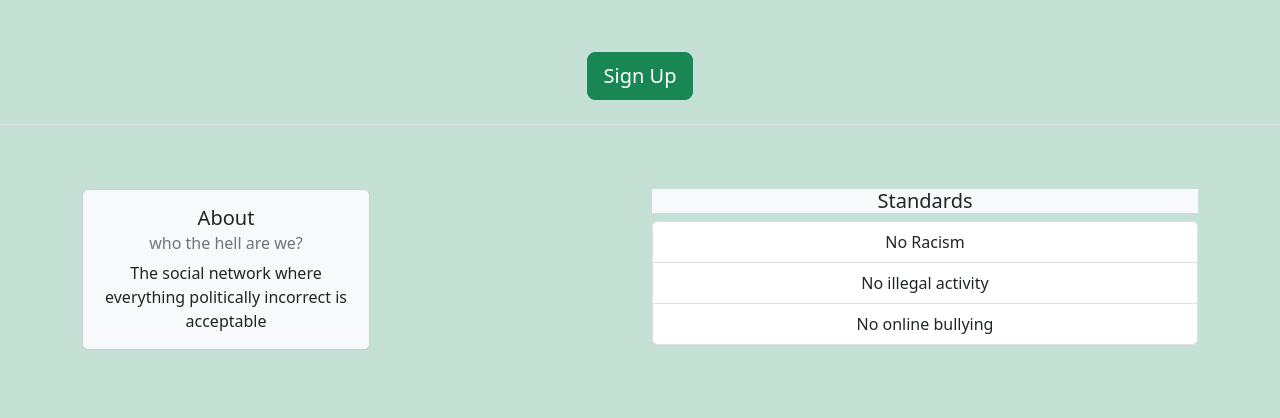
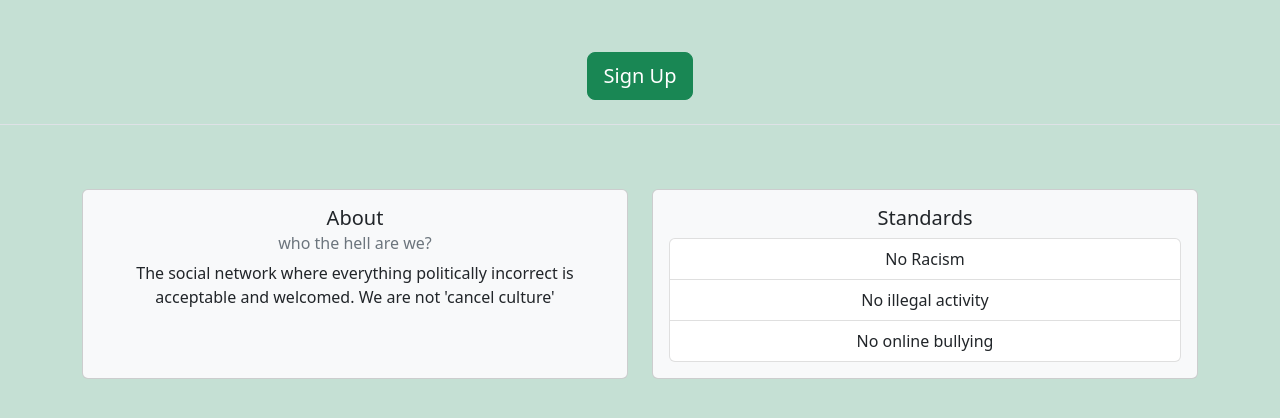
Before and after one commit to ScottQuinn144/KarenBook, a Django app: page / in a window 1280 px wide. Shown: the part 285-703 px from the top of the page. Run offline with Django 3.2, Linux system fonts and the light colour scheme.

Commit message:
added style to footer in index.html

```diff
--- a/templates/index.html
+++ b/templates/index.html
@@ -51,23 +51,28 @@
     <div class="container text-center mt-3">
       <div class="row">
         <div class="col">
-          <div class="card bg-light" style="width: 18rem;">
+          <div class="card bg-light" style="height: 100%;" style="width: 20rem;">
             <div class="card-body">
               <h5 class="card-title">About</h5>
               <h6 class="card-subtitle mb-2 text-muted">who the hell are we?</h6>
-              <p class="card-text">The social network where everything politically incorrect is acceptable</p>
+              <p class="card-text">The social network where everything politically incorrect is acceptable and welcomed. We are not 'cancel culture'</p>
             </div>
+          </div>
+          <div class="col">
           </div>
 
         </div>
         <div class="col">
-          <h5 class="bg-light">Standards</h5>
-          <ul class="list-group bg-light">
-            <li class="list-group-item">No Racism</li>
-            <li class="list-group-item">No illegal activity</li>
-            <li class="list-group-item">No online bullying</li>
-
-          </ul>
+          <div class="card bg-light" style="height: 100%;" style="width: 20rem;">
+            <div class="card-body">
+              <h5 class="card-title">Standards</h5>
+              <ul class="list-group bg-light">
+                <li class="list-group-item">No Racism</li>
+                <li class="list-group-item">No illegal activity</li>
+                <li class="list-group-item">No online bullying</li>
+              </ul>
+            </div>
+          </div>
         </div>
       </div>
     </div>
```
